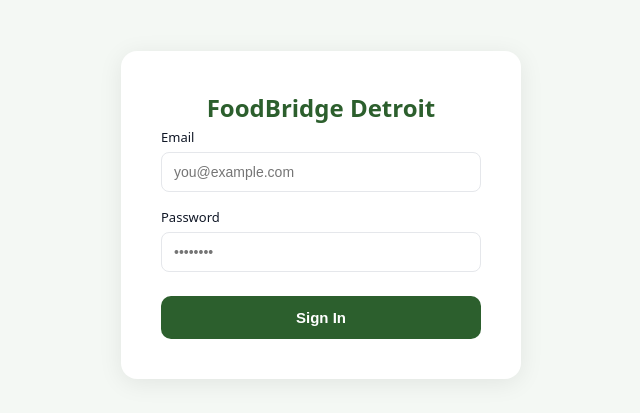
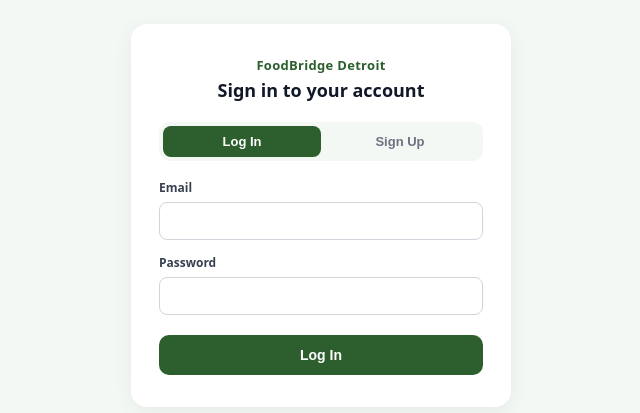
Before and after one commit to ChandanaNagi/Food-Bridge, a React (Vite) app: page / in a window 1280 px wide. Shown: the part 185-598 px from the top of the page, without its empty margins (319-959 px from the left). Built offline with nearby package versions, Linux system fonts and the light colour scheme.

Commit message:
Add signup flow with admin approval to login page

```diff
--- a/src/pages/Login.jsx
+++ b/src/pages/Login.jsx
@@ -1,153 +1,390 @@
-import { useState } from 'react'
-import { useNavigate } from 'react-router-dom'
-import { supabase } from '../supabaseClient'
+import { useState } from "react";
+import { useNavigate } from "react-router-dom";
+import { supabase } from "../supabaseClient";
 
 export default function Login() {
-  const navigate = useNavigate()
-  const [email, setEmail] = useState('')
-  const [password, setPassword] = useState('')
-  const [error, setError] = useState('')
-  const [loading, setLoading] = useState(false)
+  const navigate = useNavigate();
 
+  const [mode, setMode] = useState("login"); // "login" | "signup"
+  const [loading, setLoading] = useState(false);
+  const [error, setError] = useState("");
+  const [successMessage, setSuccessMessage] = useState("");
+
+  const [loginForm, setLoginForm] = useState({ email: "", password: "" });
+  const [signupForm, setSignupForm] = useState({
+    name: "",
+    email: "",
+    password: "",
+    type: "Shelter",
+  });
+
+  const switchMode = (nextMode) => {
+    setMode(nextMode);
+    setError("");
+    setSuccessMessage("");
+  };
+
+  // ---- LOG IN ----
   const handleLogin = async (e) => {
-    e.preventDefault()
-    setLoading(true)
-    setError('')
+    e.preventDefault();
+    setError("");
+    setLoading(true);
 
-    const { data, error } = await supabase.auth.signInWithPassword({
-      email,
-      password,
-    })
+    const { data, error: signInError } = await supabase.auth.signInWithPassword({
+      email: loginForm.email,
+      password: loginForm.password,
+    });
 
-    if (error) {
-      setError(error.message)
-      setLoading(false)
-      return
+    if (signInError) {
+      setError(signInError.message);
+      setLoading(false);
+      return;
     }
 
-    const role = data.user.user_metadata.role
+    const userId = data?.user?.id;
 
-    if (role === 'restaurant') navigate('/restaurant')
-    else if (role === 'shelter') navigate('/shelter')
-    else if (role === 'admin') navigate('/admin')
-    else setError('No role assigned to this account.')
+    // Figure out which kind of account this is and whether it's approved yet.
+    // NOTE: assumes "restaurants" / "shelters" tables keyed by "id" = auth user id,
+    // with a "status" column. Adjust to match your schema if it differs.
+    const { data: shelterRow } = await supabase
+      .from("shelters")
+      .select("status")
+      .eq("id", userId)
+      .maybeSingle();
 
-    setLoading(false)
+    const { data: restaurantRow } = await supabase
+      .from("restaurants")
+      .select("status")
+      .eq("id", userId)
+      .maybeSingle();
+
+    const matchedRow = shelterRow || restaurantRow;
+
+    if (matchedRow && matchedRow.status === "Pending") {
+      await supabase.auth.signOut();
+      setError("Your account is still pending admin approval. Please check back soon.");
+      setLoading(false);
+      return;
     }
 
+    if (matchedRow && matchedRow.status === "Suspended") {
+      await supabase.auth.signOut();
+      setError("Your account has been suspended. Contact an administrator for help.");
+      setLoading(false);
+      return;
+    }
+
+    setLoading(false);
+
+    // NOTE: adjust these routes to match your actual app routes.
+    if (shelterRow) {
+      navigate("/shelter");
+    } else if (restaurantRow) {
+      navigate("/restaurant");
+    } else {
+      navigate("/admin");
+    }
+  };
+
+  // ---- SIGN UP ----
+  const handleSignup = async (e) => {
+    e.preventDefault();
+    setError("");
+
+    if (!signupForm.name || !signupForm.email || !signupForm.password) {
+      setError("Please fill in all fields.");
+      return;
+    }
+
+    if (signupForm.password.length < 6) {
+      setError("Password must be at least 6 characters.");
+      return;
+    }
+
+    setLoading(true);
+
+    const { data, error: signUpError } = await supabase.auth.signUp({
+      email: signupForm.email,
+      password: signupForm.password,
+    });
+
+    if (signUpError) {
+      setError(signUpError.message);
+      setLoading(false);
+      return;
+    }
+
+    const newUserId = data?.user?.id;
+
+    if (!newUserId) {
+      setError(
+        "Account created, but no user id was returned — check your Supabase " +
+        "'Confirm email' setting under Authentication > Providers."
+      );
+      setLoading(false);
+      return;
+    }
+
+    const table = signupForm.type === "Restaurant" ? "restaurants" : "shelters";
+
+    // NOTE: assumes "id" matches the auth user's id — change to "user_id" if
+    // that's how your schema links them.
+    const { error: insertError } = await supabase.from(table).insert({
+      id: newUserId,
+      name: signupForm.name,
+      email: signupForm.email,
+      status: "Pending",
+    });
+
+    // New accounts start as Pending, so sign them straight back out — they
+    // shouldn't have access until an admin approves them in User Management.
+    await supabase.auth.signOut();
+
+    if (insertError) {
+      setError(`Account created, but saving your details failed: ${insertError.message}`);
+      setLoading(false);
+      return;
+    }
+
+    setSignupForm({ name: "", email: "", password: "", type: "Shelter" });
+    setLoading(false);
+    setSuccessMessage(
+      "Account created! An admin will review your details, and you'll be able to " +
+      "log in once approved."
+    );
+    setMode("login");
+  };
+
   return (
-    <div style={styles.container}>
-      <div style={styles.card}>
-        <h1 style={styles.title}>FoodBridge Detroit</h1>
+    <div style={s.page}>
+      <div style={s.card}>
+        <div style={s.brand}>FoodBridge Detroit</div>
+        <div style={s.subtitle}>
+          {mode === "login" ? "Sign in to your account" : "Create a new account"}
+        </div>
 
+        <div style={s.tabs}>
+          <button
+            onClick={() => switchMode("login")}
+            style={mode === "login" ? s.tabActive : s.tab}
+          >
+            Log In
+          </button>
+          <button
+            onClick={() => switchMode("signup")}
+            style={mode === "signup" ? s.tabActive : s.tab}
+          >
+            Sign Up
+          </button>
+        </div>
 
-        <form onSubmit={handleLogin} style={styles.form}>
-          <div style={styles.field}>
-            <label style={styles.label}>Email</label>
+        {successMessage && <div style={s.success}>{successMessage}</div>}
+        {error && <div style={s.error}>{error}</div>}
+
+        {mode === "login" ? (
+          <form onSubmit={handleLogin} style={s.form}>
+            <label style={s.label}>
+              Email
               <input
                 type="email"
-              value={email}
-              onChange={(e) => setEmail(e.target.value)}
-              style={styles.input}
-              placeholder="you@example.com"
                 required
+                value={loginForm.email}
+                onChange={(e) => setLoginForm({ ...loginForm, email: e.target.value })}
+                style={s.input}
               />
-          </div>
+            </label>
 
-          <div style={styles.field}>
-            <label style={styles.label}>Password</label>
+            <label style={s.label}>
+              Password
               <input
                 type="password"
-              value={password}
-              onChange={(e) => setPassword(e.target.value)}
-              style={styles.input}
-              placeholder="••••••••"
                 required
+                value={loginForm.password}
+                onChange={(e) => setLoginForm({ ...loginForm, password: e.target.value })}
+                style={s.input}
               />
-          </div>
+            </label>
 
-          {error && <p style={styles.error}>{error}</p>}
-
-          <button type="submit" style={styles.button} disabled={loading}>
-            {loading ? 'Signing in...' : 'Sign In'}
+            <button type="submit" disabled={loading} style={s.submit}>
+              {loading ? "Signing in..." : "Log In"}
             </button>
           </form>
+        ) : (
+          <form onSubmit={handleSignup} style={s.form}>
+            <label style={s.label}>
+              Organization name
+              <input
+                type="text"
+                required
+                value={signupForm.name}
+                onChange={(e) => setSignupForm({ ...signupForm, name: e.target.value })}
+                style={s.input}
+              />
+            </label>
+
+            <label style={s.label}>
+              I am a
+              <select
+                value={signupForm.type}
+                onChange={(e) => setSignupForm({ ...signupForm, type: e.target.value })}
+                style={s.input}
+              >
+                <option value="Shelter">Shelter</option>
+                <option value="Restaurant">Restaurant</option>
+              </select>
+            </label>
+
+            <label style={s.label}>
+              Email
+              <input
+                type="email"
+                required
+                value={signupForm.email}
+                onChange={(e) => setSignupForm({ ...signupForm, email: e.target.value })}
+                style={s.input}
+              />
+            </label>
+
+            <label style={s.label}>
+              Password
+              <input
+                type="password"
+                required
+                value={signupForm.password}
+                onChange={(e) => setSignupForm({ ...signupForm, password: e.target.value })}
+                style={s.input}
+              />
+            </label>
+
+            <button type="submit" disabled={loading} style={s.submit}>
+              {loading ? "Creating account..." : "Sign Up"}
+            </button>
+
+            <div style={s.note}>
+              Your account will need admin approval before you can log in.
+            </div>
+          </form>
+        )}
       </div>
     </div>
-  )
+  );
 }
 
-const styles = {
-  container: {
-    minHeight: '100vh',
-    background: '#F4F8F4',
-    display: 'flex',
-    alignItems: 'center',
-    justifyContent: 'center',
-    padding: '20px',
+const s = {
+  page: {
+    minHeight: "100vh",
+    background: "#F4F8F4",
+    fontFamily: "system-ui, sans-serif",
+    display: "flex",
+    alignItems: "center",
+    justifyContent: "center",
+    padding: 16,
   },
   card: {
-    background: '#FFFFFF',
-    borderRadius: '16px',
-    padding: '40px',
-    width: '100%',
-    maxWidth: '400px',
-    boxShadow: '0 4px 24px rgba(0,0,0,0.08)',
+    background: "#fff",
+    borderRadius: 16,
+    padding: "32px 28px",
+    width: "100%",
+    maxWidth: 380,
+    boxShadow: "0 4px 20px rgba(0,0,0,0.06)",
   },
-  title: {
-    fontSize: '24px',
-    fontWeight: '700',
-    color: '#2C5F2D',
-    margin: '0 0 4px',
-    textAlign: 'center',
+  brand: {
+    fontSize: 13,
+    fontWeight: 600,
+    color: "#2C5F2D",
+    textAlign: "center",
+    letterSpacing: 0.3,
   },
-  tagline: {
-    fontSize: '13px',
-    color: '#6B7280',
-    textAlign: 'center',
-    marginBottom: '32px',
-    fontStyle: 'italic',
+  subtitle: {
+    fontSize: 18,
+    fontWeight: 700,
+    color: "#111827",
+    textAlign: "center",
+    marginTop: 4,
+    marginBottom: 20,
+  },
+  tabs: {
+    display: "flex",
+    background: "#F4F8F4",
+    borderRadius: 10,
+    padding: 4,
+    marginBottom: 18,
+  },
+  tab: {
+    flex: 1,
+    padding: "8px 0",
+    border: "none",
+    background: "transparent",
+    color: "#6B7280",
+    fontWeight: 600,
+    fontSize: 13,
+    borderRadius: 8,
+    cursor: "pointer",
+  },
+  tabActive: {
+    flex: 1,
+    padding: "8px 0",
+    border: "none",
+    background: "#2C5F2D",
+    color: "#fff",
+    fontWeight: 600,
+    fontSize: 13,
+    borderRadius: 8,
+    cursor: "pointer",
   },
   form: {
-    display: 'flex',
-    flexDirection: 'column',
-    gap: '16px',
-  },
-  field: {
-    display: 'flex',
-    flexDirection: 'column',
-    gap: '6px',
+    display: "flex",
+    flexDirection: "column",
+    gap: 14,
   },
   label: {
-    fontSize: '13px',
-    fontWeight: '500',
-    color: '#111827',
+    fontSize: 12,
+    fontWeight: 600,
+    color: "#374151",
+    display: "flex",
+    flexDirection: "column",
+    gap: 6,
   },
   input: {
-    padding: '11px 12px',
-    borderRadius: '8px',
-    border: '1.5px solid #E5E7EB',
-    fontSize: '14px',
-    color: '#111827',
-    outline: 'none',
+    fontSize: 14,
+    fontWeight: 400,
+    color: "#111827",
+    padding: "10px 12px",
+    borderRadius: 8,
+    border: "1px solid #D1D5DB",
+    outline: "none",
   },
-  button: {
-    background: '#2C5F2D',
-    color: '#FFFFFF',
-    border: 'none',
-    borderRadius: '10px',
-    padding: '13px',
-    fontSize: '15px',
-    fontWeight: '600',
-    cursor: 'pointer',
-    marginTop: '8px',
+  submit: {
+    marginTop: 6,
+    background: "#2C5F2D",
+    color: "#fff",
+    border: "none",
+    borderRadius: 10,
+    padding: "12px",
+    fontSize: 14,
+    fontWeight: 600,
+    cursor: "pointer",
   },
   error: {
-    color: '#991B1B',
-    fontSize: '13px',
-    background: '#FEF2F2',
-    padding: '10px 12px',
-    borderRadius: '8px',
-    margin: '0',
+    background: "#FEF2F2",
+    color: "#991B1B",
+    fontSize: 13,
+    padding: "10px 12px",
+    borderRadius: 8,
+    marginBottom: 14,
   },
-}
+  success: {
+    background: "#F0FDF4",
+    color: "#166534",
+    fontSize: 13,
+    padding: "10px 12px",
+    borderRadius: 8,
+    marginBottom: 14,
+  },
+  note: {
+    fontSize: 11,
+    color: "#6B7280",
+    textAlign: "center",
+    marginTop: 2,
+  },
+};
```
Lines whose indentation alone changed are shown as unchanged.
